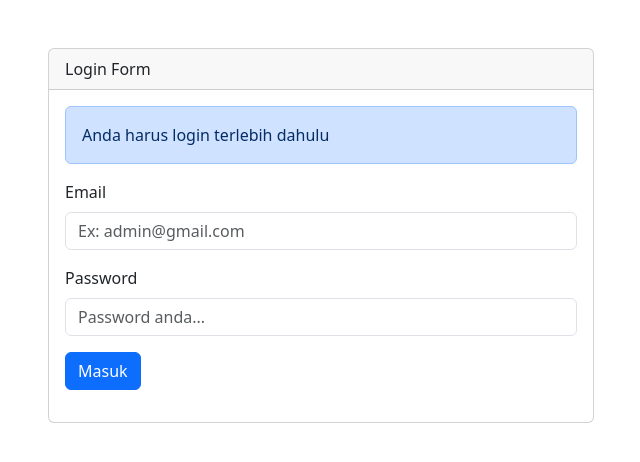
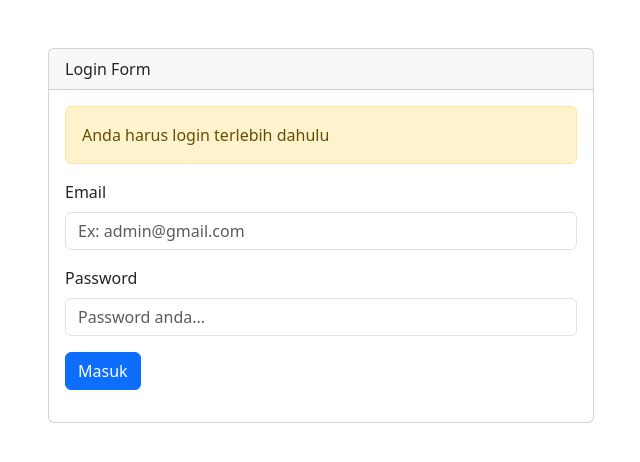
Before and after one commit to WilliamSetiady/portofolio_angkatan2, a PHP site: the page made by admin/php/9.php in a window 1280 px wide. Shown: the top 462 px of the page, without its empty margins (319-959 px from the left). Run offline with PHP 8.4, Linux system fonts and the light colour scheme.

Commit message:
menambah 9

```diff
--- a/admin/php/9.php
+++ b/admin/php/9.php
@@ -38,8 +38,13 @@ if (isset($_POST['email'])) {
 
                             <div class="card-body">
                                 <?php if (isset($_GET['access'])) :  ?>
-                                    <div class="alert alert-primary" role="alert">
+                                    <div class="alert alert-warning" role="alert">
                                         Anda harus login terlebih dahulu
+                                    </div>
+                                <?php endif ?>
+                                <?php if (isset($_GET['login'])) :  ?>
+                                    <div class="alert alert-danger" role="alert">
+                                        Tolong periksa email dan password kembali!
                                     </div>
                                 <?php endif ?>
                                 <form action="" method="post">
```
